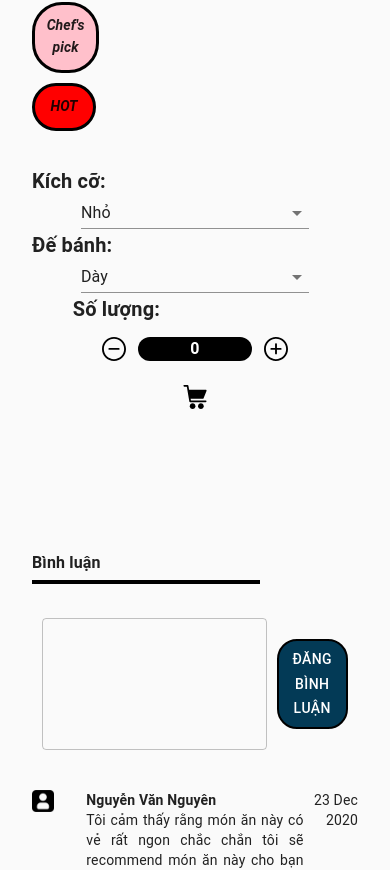
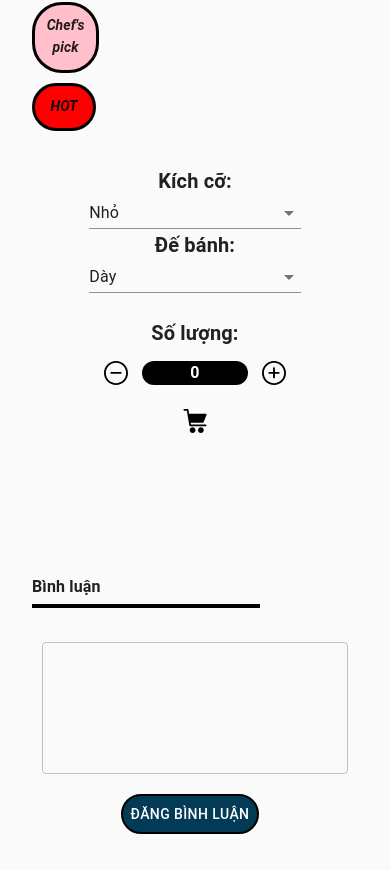
Before and after one commit to ndhungw/pizza-online, a React (Create React App) app: page /pizza-detail in a window 390 px wide. Shown: the part 888-1758 px from the top of the page. Built offline with nearby package versions, Linux system fonts and the light colour scheme.

Commit message:
first fix to responsive for pizza detail UI

```diff
--- a/src/components/CommentSection/CommentSection.js
+++ b/src/components/CommentSection/CommentSection.js
@@ -84,7 +84,7 @@ const CommentSection = () => {
     return(
         <Grid container item xs={12} justify='center' className={classes.parent}>
             <Grid container item xs={12} justify="center">
-                <Grid container item xs={9} style={{
+                <Grid container item xs={12} sm={9} style={{
                     padding: 10,
                 }} justify="center">
                     <TextField variant='outlined' fullWidth multiline rows={5}
@@ -94,7 +94,7 @@ const CommentSection = () => {
                         setCurrentComment(e.target.value);
                     }}/>
                 </Grid>
-                <Grid container item xs={3} style={{
+                <Grid container item xs={12} sm={3} style={{
                     padding: 10,
                     paddingLeft: 0,
                     alignItems: 'center'
--- a/src/components/IncrementDecrementBox/IncrementDecrementBox.js
+++ b/src/components/IncrementDecrementBox/IncrementDecrementBox.js
@@ -31,12 +31,14 @@ const IncrementDecrementBox = ({...props}) => {
 
     return(
         <Grid container item xs={12} justify='center' className={classes.parent} >
+            <Grid container item xs={3} justify="center">
                 <IconButton width={16} onClick={setDecrementValue}>
                     <SvgIcon width={16} viewBox="0 0 189 189" fill="none" xmlns="http://www.w3.org/2000/svg">
                         <path d="M94.5 0C42.3969 0 0 42.3895 0 94.5C0 146.61 42.3969 189 94.5 189C146.61 189 189 146.61 189 94.5C189 42.3895 146.603 0 94.5 0ZM94.5 174.36C50.4634 174.36 14.6397 138.537 14.6397 94.5C14.6397 50.4634 50.4634 14.6397 94.5 14.6397C138.537 14.6397 174.36 50.4634 174.36 94.5C174.36 138.537 138.537 174.36 94.5 174.36Z" fill="black"/>
                         <path d="M131.1 86.5214H57.9006C53.86 86.5214 50.5806 89.8008 50.5806 93.8414C50.5806 97.882 53.86 101.161 57.9006 101.161H131.1C135.14 101.161 138.42 97.882 138.42 93.8414C138.42 89.8008 135.14 86.5214 131.1 86.5214Z" fill="black"/>
                     </SvgIcon>
                 </IconButton>
+            </Grid>
             <Grid container item xs={6} justify="center">
                 <Grid item xs={12}>
                     <Box style={{
@@ -56,6 +58,7 @@ const IncrementDecrementBox = ({...props}) => {
                     </Box>
                 </Grid>
             </Grid>
+            <Grid container item xs={3} justify="center">
                 <IconButton width={16} onClick={setIncrementValue}>
                     <SvgIcon width={16} viewBox="0 0 324 324" fill="none" xmlns="http://www.w3.org/2000/svg">
                         <path d="M162 0C72.6678 0 0 72.6678 0 162C0 251.332 72.6678 324 162 324C251.332 324 324 251.32 324 162C324 72.6804 251.332 0 162 0ZM162 298.903C86.5213 298.903 25.0967 237.491 25.0967 162C25.0967 86.5086 86.5213 25.0967 162 25.0967C237.479 25.0967 298.903 86.5086 298.903 162C298.903 237.491 237.491 298.903 162 298.903Z" fill="black"/>
@@ -63,6 +66,7 @@ const IncrementDecrementBox = ({...props}) => {
                     </SvgIcon>
                 </IconButton>
             </Grid>
+        </Grid>
     );
 }
 
--- a/src/components/PizzaDetail/ActionsOnPizza.js
+++ b/src/components/PizzaDetail/ActionsOnPizza.js
@@ -39,98 +39,158 @@ const ActionsOnPizza = ({onSizeChange, onCrustChange}) => {
         }
     };
 
-    return(
-        <Grid container item xs={12} justify='center' className={classes.parent}>
+  return (
+    <Grid container item xs={12} justify="center" className={classes.parent} spacing={3}>
       {/* 2 combo boxes here */}
-            <Grid container item xs={12} md={6} style={{
-                display: 'flex',
-                flexDirection: 'row',
-                justifyContent: 'flex-start',
-                alignItems: 'center'
-            }}>
+      <Grid
+        container
+        item
+        xs={12}
+        md={7}
+        style={{
+          display: "flex",
+          flexDirection: "row",
+          justifyContent: "flex-start",
+          alignItems: "center",
+        }}
+      >
         {/* Choose pizza size */}
-                <Grid container item xs={12} sm={6} style={{
-                    display: 'flex',
-                    flexDirection: 'row',
-                    justifyContent: 'center',
-                    alignItems: 'center'
-                }}>
-                    <Grid container item xs={12} sm={3} justify="flex-start">
-                        <Typography color='textPrimary' align="left" variant="h6" style={{
-                            fontWeight: "bold"
-                        }}>
+        <Grid
+          container
+          item
+          xs={12}
+          sm={6}
+          style={{
+            display: "flex",
+            flexDirection: "row",
+            justifyContent: "center",
+            alignItems: "center",
+          }}
+        >
+          <Grid container item xs={12} sm={4} justify="center">
+            <Typography
+              color="textPrimary"
+              align="center"
+              variant="h6"
+              style={{
+                fontWeight: "bold",
+              }}
+            >
               Kích cỡ:
             </Typography>
           </Grid>
-                    <Grid container item xs={12} sm={9} justify="center">
-                        <Select variant="standard" value={sizeOption}
-                        onChange={(e) => handleSizeChange(e)} style={{
-                            width: '70%'
-                        }} MenuProps={{
+          <Grid container item xs={12} sm={8} justify="center">
+            <Select
+              variant="standard"
+              value={sizeOption}
+              onChange={(e) => handleSizeChange(e)}
+              style={{
+                width: "70%",
+              }}
+              MenuProps={{
                 disableScrollLock: true,
-                        }}>
-                            {sizeOptions.map((val, idx) =>
-                                <MenuItem key={"pizzaSizeOption" + idx} value={idx}>{val}</MenuItem>
-                            )}
+              }}
+            >
+              {sizeOptions.map((val, idx) => (
+                <MenuItem key={"pizzaSizeOption" + idx} value={idx}>
+                  {val}
+                </MenuItem>
+              ))}
             </Select>
           </Grid>
         </Grid>
         {/* Choose pizza crust */}
-                <Grid container item xs={12} sm={6} style={{
-                    display: 'flex',
-                    flexDirection: 'row',
-                    justifyContent: 'center',
-                    alignItems: 'center'
-                }}>
-                    <Grid container item xs={12} sm={3} justify="flex-start">
-                        <Typography color='textPrimary' align="left" variant="h6" style={{
-                            fontWeight: "bold"
-                        }}>
+        <Grid
+          container
+          item
+          xs={12}
+          sm={6}
+          style={{
+            display: "flex",
+            flexDirection: "row",
+            justifyContent: "center",
+            alignItems: "center",
+          }}
+        >
+          <Grid container item xs={12} sm={4} justify="center">
+            <Typography
+              color="textPrimary"
+              align="left"
+              variant="h6"
+              style={{
+                fontWeight: "bold",
+              }}
+            >
               Đế bánh:
             </Typography>
           </Grid>
-                    <Grid container item xs={12} sm={9} justify="center">
-                        <Select value={crustOption}
-                        onChange={(e) => handleCrustChange(e)} variant="standard" style={{
-                            width: '70%'
-                        }} MenuProps={{
+          <Grid container item xs={12} sm={8} justify="center">
+            <Select
+              value={crustOption}
+              onChange={(e) => handleCrustChange(e)}
+              variant="standard"
+              style={{
+                width: "70%",
+              }}
+              MenuProps={{
                 disableScrollLock: true,
-                        }}>
-                            {crustOptions.map((val, idx) =>
-                                <MenuItem key={"pizzaCrustOption" + idx} value={idx}>{val}</MenuItem>
-                            )}
+              }}
+            >
+              {crustOptions.map((val, idx) => (
+                <MenuItem key={"pizzaCrustOption" + idx} value={idx}>
+                  {val}
+                </MenuItem>
+              ))}
             </Select>
           </Grid>
         </Grid>
       </Grid>
 
       {/* cart and box here */}
-            <Grid container item xs={12} md={6} style={{
-                display: 'flex',
-                flexDirection: 'row',
-                justifyContent: 'flex-end',
-                alignItems: 'center'
-            }}>
+      <Grid
+        container
+        item
+        xs={12}
+        md={5}
+        style={{
+          display: "flex",
+          flexDirection: "row",
+          justifyContent: "flex-end",
+          alignItems: "center",
+        }}
+      >
         {/* Choose pizza amount */}
-                <Grid container item xs={12} sm={10} style={{
-                    display: 'flex',
-                    flexDirection: 'row',
-                    justifyContent: 'center',
-                    alignItems: 'center'
-                }}>
-                    <Grid container item xs={9} sm={3} justify="flex-start">
-                        <Typography color='textPrimary' align="left" variant="h6" style={{
+        <Grid
+          container
+          item
+          xs={12}
+          sm={10}
+          style={{
+            display: "flex",
+            flexDirection: "row",
+            justifyContent: "center",
+            alignItems: "center",
+          }}
+        >
+          <Grid container item xs={9} sm={3} justify="center">
+            <Typography
+              color="textPrimary"
+              align="center"
+              variant="h6"
+              style={{
                 fontWeight: "bold",
-                            justifySelf: 'flex-start'
-                        }}>
+              }}
+            >
               Số lượng:
             </Typography>
           </Grid>
           <Grid container item xs={12} sm={9} justify="center">
-                        <div style={{
-                            width: '70%',
-                            justifySelf: 'flex-end'
-                        }}>
+            <div
+              style={{
+                width: "70%",
+                justifySelf: "flex-end",
+              }}
+            >
               <IncrementDecrementBox />
             </div>
           </Grid>
```
Also changed, not shown: 1 other file (tests, documents, lock files or other folders). Lines whose indentation alone changed are shown as unchanged.
